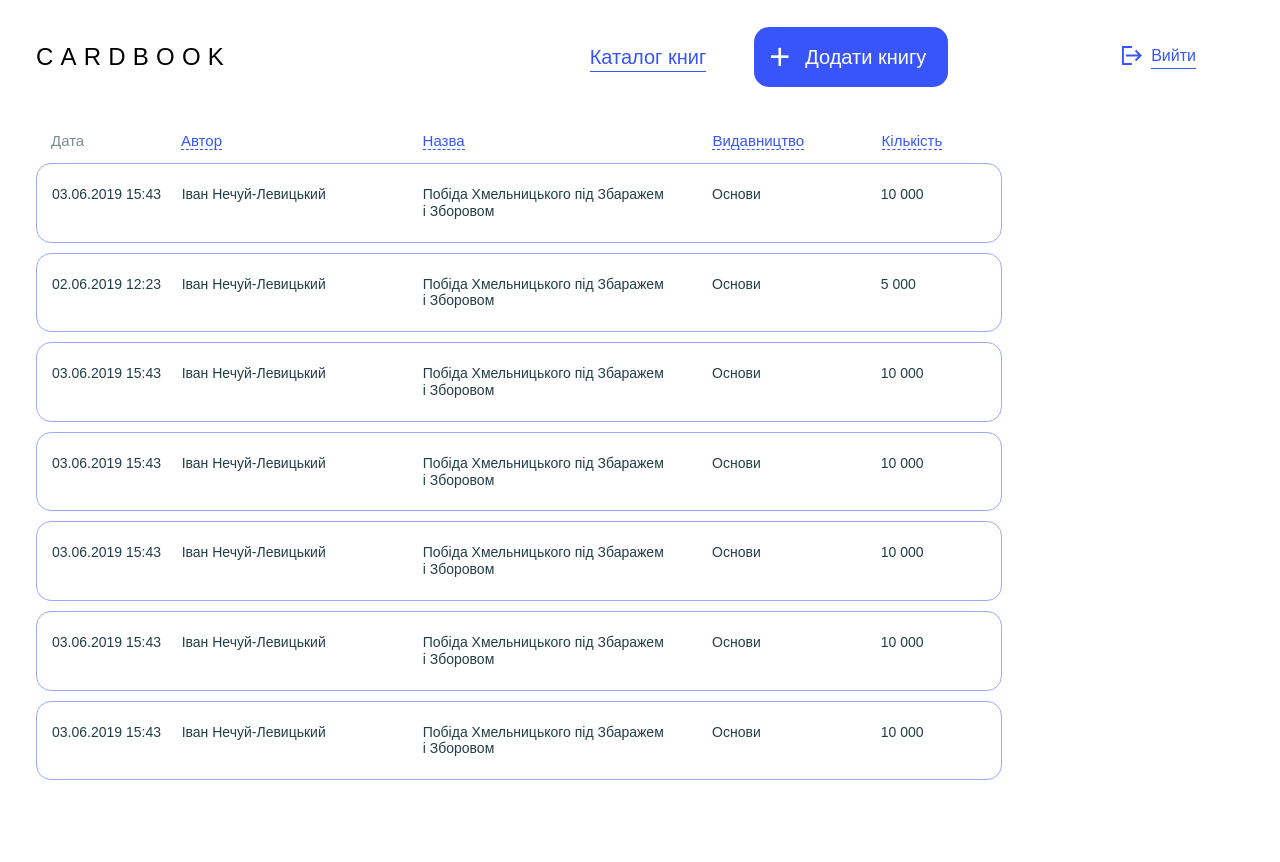
After one commit to asleepwalker/ebooks-expiring-links, a PHP site: page /list.html in a window 1280 px wide. The commit adds this page. Run offline with PHP 8.4, Linux system fonts and the light colour scheme.

Commit message:
Add admin list page

```diff
--- a/templates/admin/edit.html
+++ b/templates/admin/edit.html
@@ -13,7 +13,7 @@
 				<div class="menu">
 					<a href="#">Каталог книг</a>
 					<a class="create-btn" href="#">Додати книгу</a>
-					<a class="logout" href="#">Вийти</a>
+					<a class="logout" href="#"><span>Вийти</span></a>
 				</div>
 			</header>
 			<main class="edit">
--- /dev/null
+++ b/templates/admin/list.html
@@ -0,0 +1,81 @@
+<!DOCTYPE html>
+<html>
+	<head>
+		<title>Admin / List</title>
+		<meta charset="utf-8">
+		<link rel="stylesheet" type="text/css" href="style.css">
+		<link rel="stylesheet" type="text/css" href="../../fonts/fonts.css">
+	</head>
+	<body>
+		<div class="wrapper">
+			<header>
+				<div class="logo">CARDBOOK</div>
+				<div class="menu">
+					<a href="#">Каталог книг</a>
+					<a class="create-btn" href="#">Додати книгу</a>
+					<a class="logout" href="#"><span>Вийти</span></a>
+				</div>
+			</header>
+			<main class="list">
+				<div class="header">
+					<div class="cell date active"><span>Дата</span></div>
+					<div class="cell author"><span>Автор</span></div>
+					<div class="cell title"><span>Назва</span></div>
+					<div class="cell publisher"><span>Видавництво</span></div>
+					<div class="cell total"><span>Кількість</span></div>
+				</div>
+				<div class="body">
+					<div class="item">
+						<div class="cell date">03.06.2019 15:43</div>
+						<div class="cell author">Іван Нечуй-Левицький</div>
+						<div class="cell title">Побіда Хмельницького під Збаражем і Зборовом</div>
+						<div class="cell publisher">Основи</div>
+						<div class="cell total">10 000</div>
+					</div>
+					<div class="item">
+						<div class="cell date">02.06.2019 12:23</div>
+						<div class="cell author">Іван Нечуй-Левицький</div>
+						<div class="cell title">Побіда Хмельницького під Збаражем і Зборовом</div>
+						<div class="cell publisher">Основи</div>
+						<div class="cell total">5 000</div>
+					</div>
+					<div class="item">
+						<div class="cell date">03.06.2019 15:43</div>
+						<div class="cell author">Іван Нечуй-Левицький</div>
+						<div class="cell title">Побіда Хмельницького під Збаражем і Зборовом</div>
+						<div class="cell publisher">Основи</div>
+						<div class="cell total">10 000</div>
+					</div>
+					<div class="item">
+						<div class="cell date">03.06.2019 15:43</div>
+						<div class="cell author">Іван Нечуй-Левицький</div>
+						<div class="cell title">Побіда Хмельницького під Збаражем і Зборовом</div>
+						<div class="cell publisher">Основи</div>
+						<div class="cell total">10 000</div>
+					</div>
+					<div class="item">
+						<div class="cell date">03.06.2019 15:43</div>
+						<div class="cell author">Іван Нечуй-Левицький</div>
+						<div class="cell title">Побіда Хмельницького під Збаражем і Зборовом</div>
+						<div class="cell publisher">Основи</div>
+						<div class="cell total">10 000</div>
+					</div>
+					<div class="item">
+						<div class="cell date">03.06.2019 15:43</div>
+						<div class="cell author">Іван Нечуй-Левицький</div>
+						<div class="cell title">Побіда Хмельницького під Збаражем і Зборовом</div>
+						<div class="cell publisher">Основи</div>
+						<div class="cell total">10 000</div>
+					</div>
+					<div class="item">
+						<div class="cell date">03.06.2019 15:43</div>
+						<div class="cell author">Іван Нечуй-Левицький</div>
+						<div class="cell title">Побіда Хмельницького під Збаражем і Зборовом</div>
+						<div class="cell publisher">Основи</div>
+						<div class="cell total">10 000</div>
+					</div>
+				</div>
+			</main>
+		</div>
+	</body>
+</html>
--- a/templates/admin/style.css
+++ b/templates/admin/style.css
@@ -16,6 +16,7 @@ body {
 }
 
 .wrapper {
+	min-width: 1024px;
 	padding: 27px 36px 82px;
 }
 
@@ -73,8 +74,23 @@ header .menu .create-btn::before {
 }
 
 header .menu .logout {
+	align-items: center;
+	border-bottom: 0;
+	display: flex;
+	margin-right: 0;
+}
+
+header .menu .logout::before {
+	background: url('logout.svg') no-repeat;
+	content: '';
+	height: 21px;
+	margin-right: 9px;
+	width: 20px;
+}
+
+header .menu .logout span {
+	border-bottom: 1px solid;
 	font-size: 16px;
-	margin-right: 0;
 }
 
 main.edit {
@@ -228,3 +244,101 @@ main.login .submit {
 	margin-top: 15px;
 	padding: 16px 40px;
 }
+
+main.list {
+	margin-top: 36px;
+	width: 80%;
+}
+
+main.list .header,
+main.list .item {
+	display: flex;
+}
+
+main.list .header {
+	padding: 9px 0;
+}
+
+main.list .cell {
+	flex-shrink: 0;
+}
+
+main.list .header .cell {
+	color: #3855fc;
+	font-size: 15px;
+	line-height: 1.2;
+}
+
+main.list .header .cell.active {
+	color: #7b8b91;
+}
+
+main.list .header .cell span {
+	border-bottom: 1px dashed;
+	cursor: pointer;
+}
+
+main.list .header .cell.active span {
+	border-bottom-color: transparent;
+	cursor: default;
+}
+
+main.list .body {
+	margin-top: 4px;
+}
+
+main.list .item {
+	background-color: white;
+	border: 1px solid #9baafd;
+	border-radius: 15px;
+	color: #233e47;
+	cursor: pointer;
+	font-size: 14px;
+	font-weight: 300;
+	line-height: 1.2;
+	margin-bottom: 10px;
+	padding: 22px 0;
+	position: relative;
+	transition: box-shadow 0.2s, border-color 0.2s;
+}
+
+main.list .item:last-child {
+	margin-bottom: 0;
+}
+
+main.list .item:hover {
+	border-color: transparent;
+	box-shadow: 0 3px 8px rgba(56, 85, 252, 0.4);
+}
+
+main.list .item:hover::after {
+	background: url('edit.svg') no-repeat;
+	content: '';
+	height: 20px;
+	position: absolute;
+	right: 16px;
+	top: 50%;
+	transform: translate(-50%, -50%);
+	width: 20px;
+}
+
+main.list .date {
+	padding-left: 15px;
+	width: 15%;
+}
+
+main.list .author {
+	width: 25%;
+}
+
+main.list .title {
+	width: 30%;
+}
+
+main.list .publisher {
+	width: 17.5%;
+}
+
+main.list .total {
+	width: 12.5%;
+}
```
Also changed, not shown: templates/admin/edit.svg (added), templates/admin/logout.svg (added).
